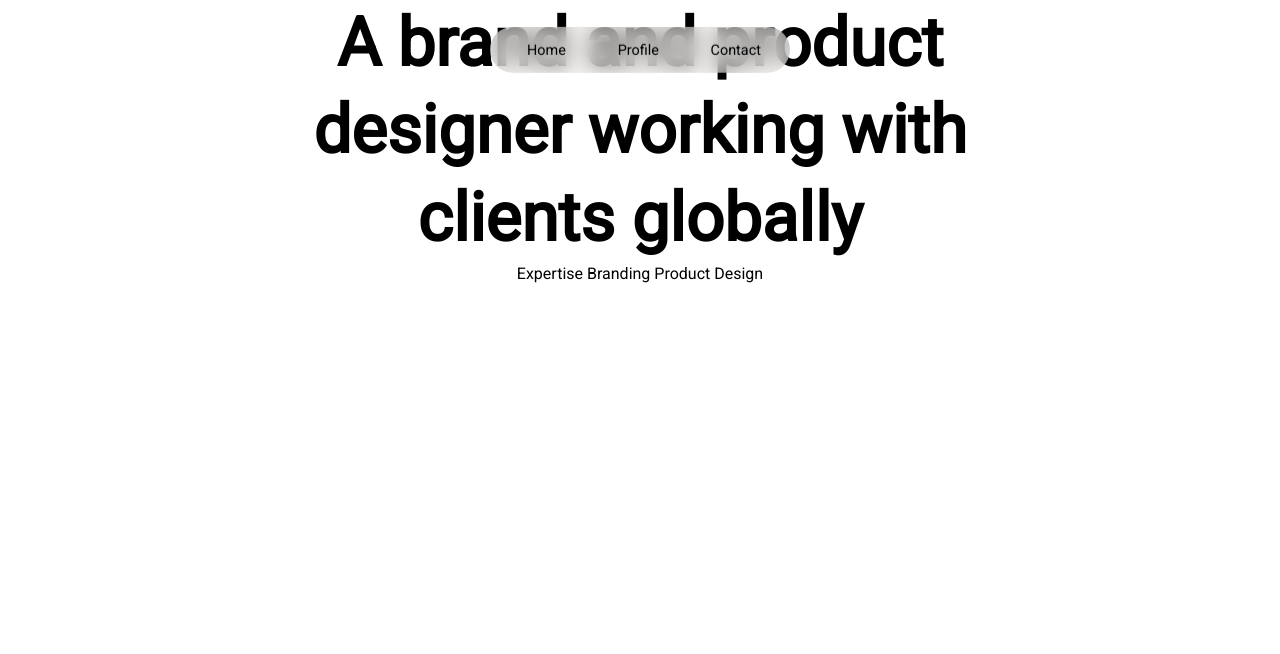
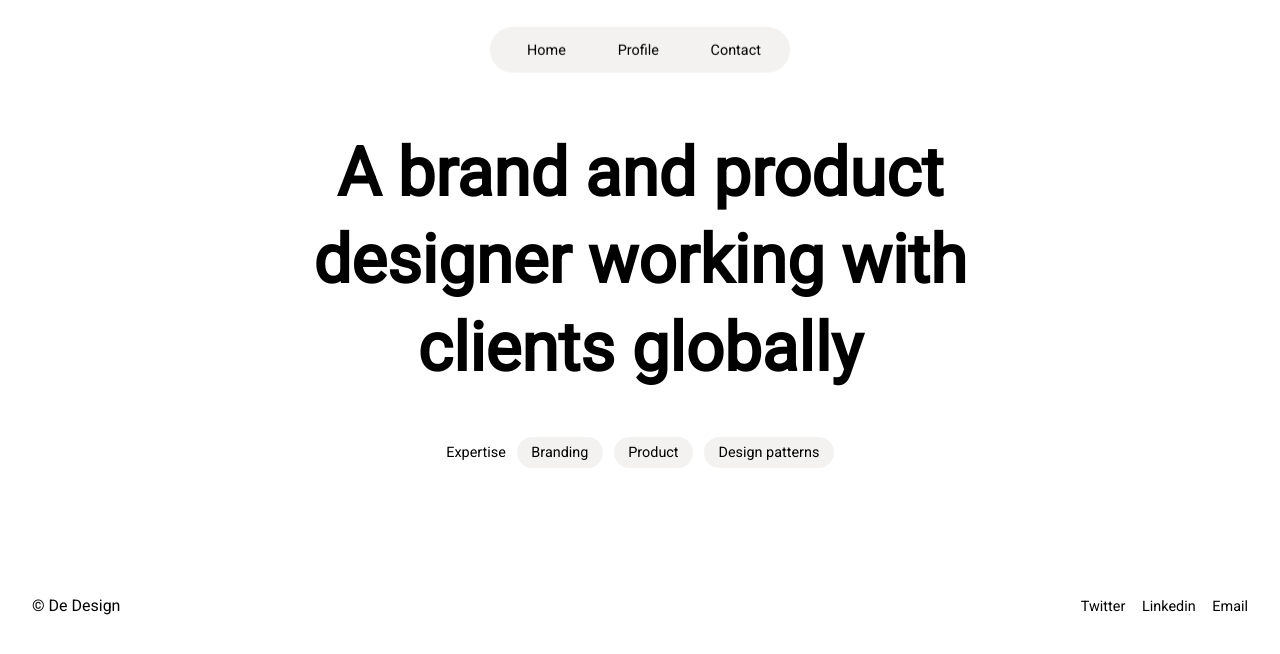
Before and after one commit to alialaba/DE-DESIGN, a plain HTML site: page index.html in a window 1280 px wide. Drawn offline with Linux system fonts and the light colour scheme.

Commit message:
style: style footer

```diff
--- a/CSS/style.css
+++ b/CSS/style.css
@@ -70,7 +70,7 @@
 
   .container{
     margin: 0 auto;
-    width: min(1100px , 95%);
+    width: min(1400px , 95%);
   }
 
 
@@ -79,7 +79,6 @@
 /********************/
 .nav{
     position: relative;
-    /* top: 20px; */
 }
 .nav__list{
     align-items: center;
@@ -115,9 +114,78 @@ h1{
 }
 .center{
   text-align: center;
-  width: min(750px, 95%);
-  margin: 0 auto;
+  width: min(750px, 90%);
+  margin: 130px auto;
 }
 
 
 /* HERO SECTION */
+.hero__content{
+  margin-bottom: 3em;
+}
+.hero__tag{
+  font-size: .9rem;
+
+}
+.hero__tag + .hero__tag{
+   margin-left: .5em;
+   padding: .5em 1em;
+   background-color: var(--clr-light-gray);
+   border-radius: 100px;
+}
+
+/* FOOTER */
+.footer__wrapper{
+  display: flex;
+  justify-content: space-between;
+  align-items: center;
+}
+.footer__social-link{
+  color: var(--clr-black);
+  font-size: .9rem;
+}
+
+.footer__social-item + .footer__social-item{
+  margin-left: .8em;
+}
+.footer__social-link:hover{
+  color: var(--clr-dark-gray);
+  cursor: pointer;
+
+}
+
+/*****************/
+/* MEDIA QUERIES */
+/*****************/
+
+@media(min-width:769px) and (max-width:1020px){
+  h1{
+    font-size: 3.2rem;
+  }
+}
+
+
+/*****************/
+/* MOBILE + TABLET */
+/*****************/
+@media (max-width:499px), (min-width: 500px) and (max-width:768px){
+  h1{
+    font-size: 2rem;
+  }
+  .hero__tags{
+    display: none;
+  }
+}
+
+/*****************/
+/* MOBILE ONLY */
+/*****************/
+@media(max-width:499px){
+
+  .footer__wrapper{
+   flex-direction: column;
+  }
+  .footer__brand-name{
+    margin-bottom: 1em;
+  }
+}
--- a/index.html
+++ b/index.html
@@ -13,6 +13,7 @@
 <link href="https://fonts.googleapis.com/css2?family=Roboto&display=swap" rel="stylesheet">
 </head>
 <body>
+   <header>
     <nav class="nav">
       <ul class="nav__list" id="nav__list">
           <li class="nav__item"><a   href="/" class="nav__link">Home</a></li>
@@ -20,23 +21,39 @@
           <li class="nav__item"><a href="/contact.html" class="nav__link">Contact</a></li>
       </ul>
      </nav>
+   </header>
 
    <main>
     <section class="hero">
       <div class="container center">
         <div class="hero__content"><h1 class="hero__title">A brand and product designer working with clients globally</h1></div>
 
-        <div class="hero__tags ">
+        <div class="hero__tags">
           <span class="hero__tag">Expertise</span>
           <span class="hero__tag">Branding</span>
           <span class="hero__tag">Product</span>
-          <span class="hero__tag">Design</span>
+          <span class="hero__tag">Design patterns</span>
         </div>
       </div>
     </section>
 
 
    </main>
+   <footer>
+    <div class="container">
+      <div class="footer__wrapper">
+        <div class="footer__brand-name">
+          <span>&copy De Design</span>
+        </div>
+         <div class="footer__social-list">
+          <span class="footer__social-item"><a href="#" class="footer__social-link">Twitter</a></span>
+          <span class="footer__social-item"><a href="#" class="footer__social-link">Linkedin</a></span>
+          <span class="footer__social-item"><a href="#" class="footer__social-link">Email</a></span>
+         </div>
+
+      </div>
+    </div>
+   </footer>
    <script src="/JS/main.js"></script>
 </body>
 </html>
```
Lines whose indentation alone changed are shown as unchanged.
